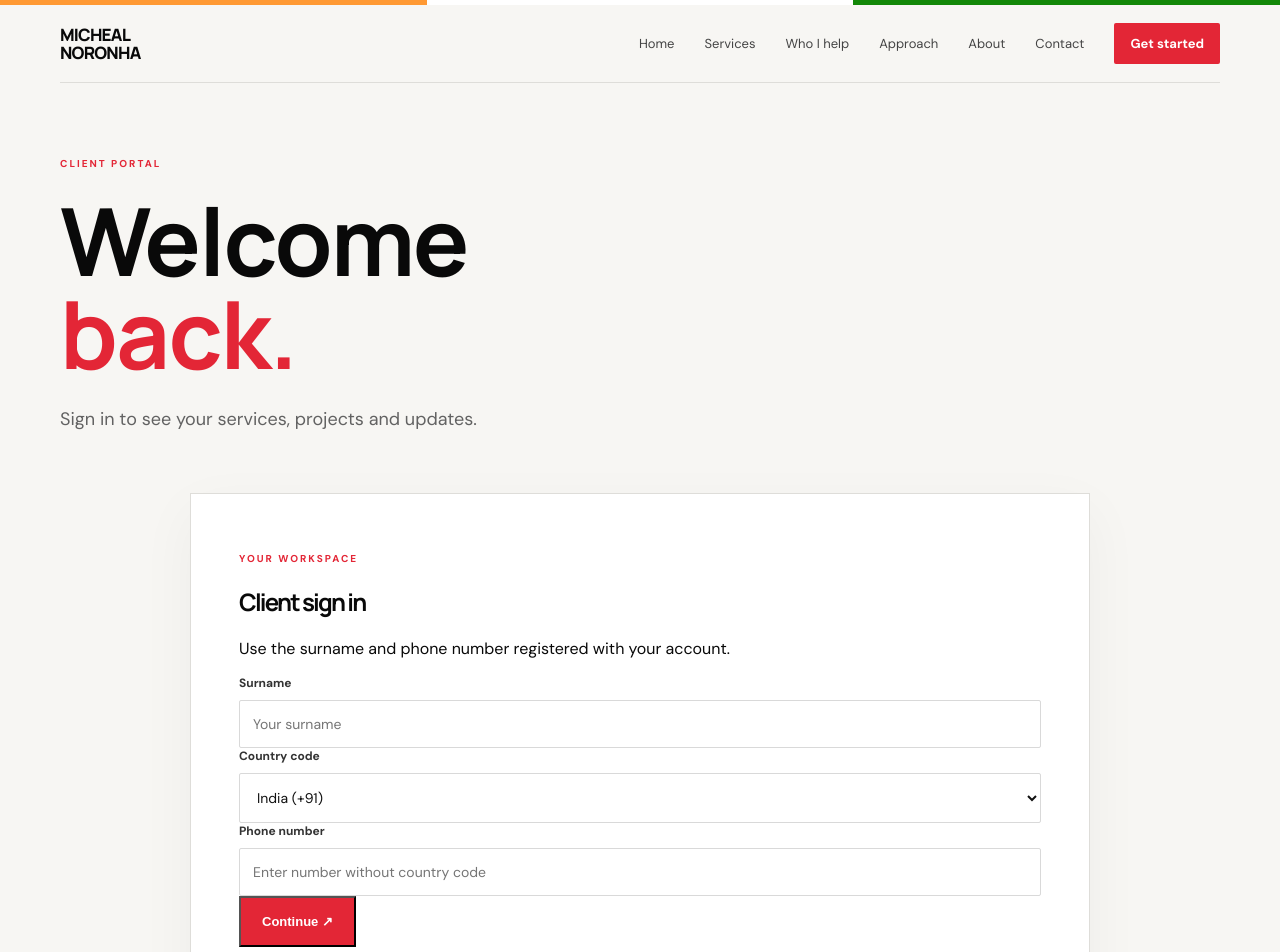
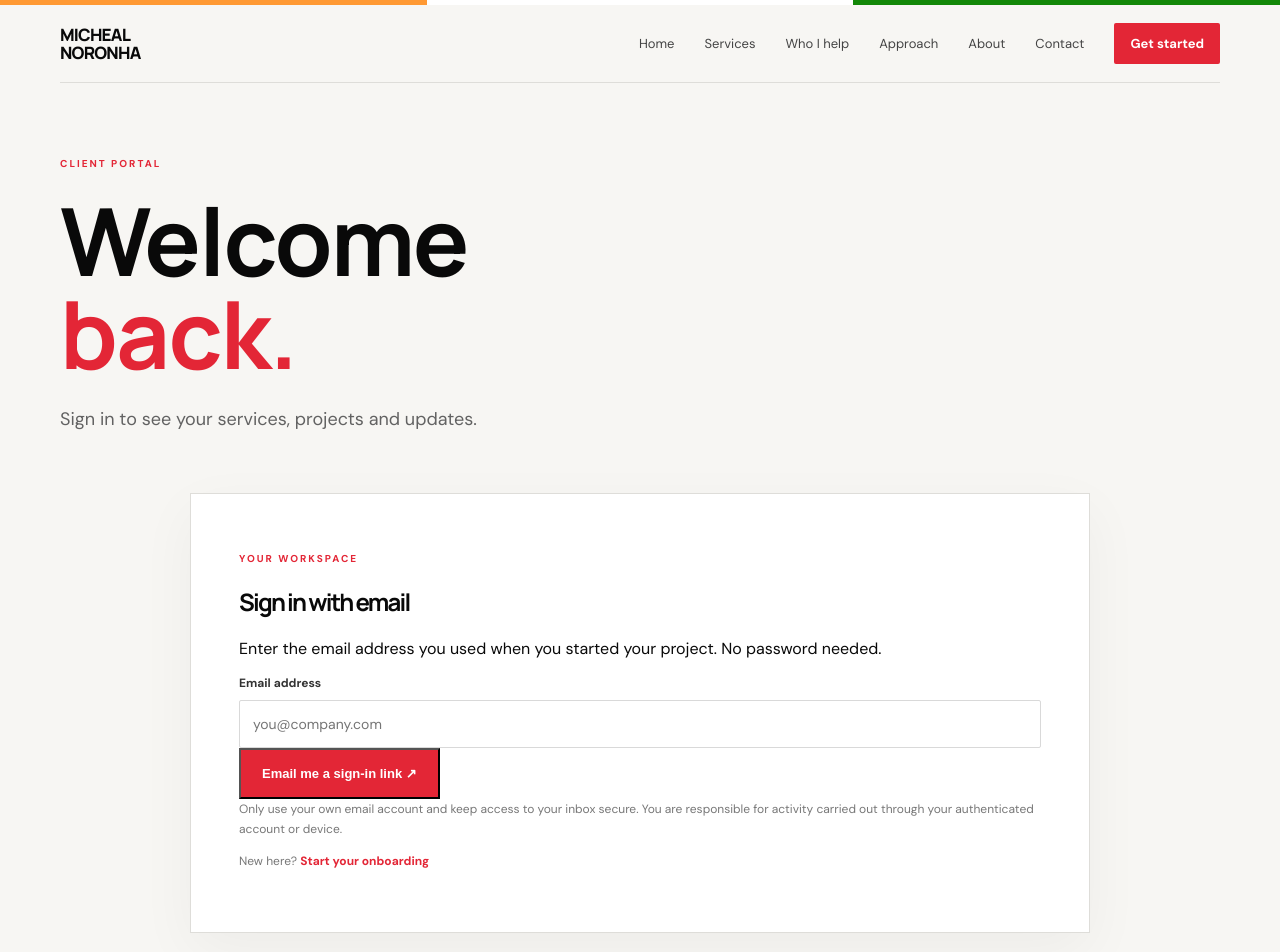
Before and after one commit to mickey22696/micheal-noronha, a Next.js app: page /portal/sign-in in a window 1280 px wide. Shown: the top 952 px of the page. Built offline with nearby package versions, Linux system fonts and the light colour scheme.

Commit message:
Switch client login to email magic links

```diff
--- a/src/app/portal/sign-in/SignInForm.js
+++ b/src/app/portal/sign-in/SignInForm.js
@@ -1,108 +1,46 @@
 "use client";
 import { useState } from "react";
 import Link from "next/link";
-import { useRouter } from "next/navigation";
+import { generatePKCEPair } from "@nhost/nhost-js/auth";
 import { getNhost } from "../../../lib/nhost";
 
-const countries = [
-  { name: "India", dial: "+91" }, { name: "Kuwait", dial: "+965" },
-  { name: "United States", dial: "+1" }, { name: "United Kingdom", dial: "+44" },
-  { name: "United Arab Emirates", dial: "+971" }, { name: "Saudi Arabia", dial: "+966" },
-  { name: "Qatar", dial: "+974" }, { name: "Oman", dial: "+968" },
-  { name: "Bahrain", dial: "+973" }, { name: "Canada", dial: "+1" },
-  { name: "Australia", dial: "+61" }, { name: "Other", dial: "+" }
-];
+export default function SignInForm() {
+  const [email,setEmail]=useState("");
+  const [sent,setSent]=useState(false);
+  const [error,setError]=useState("");
+  const [busy,setBusy]=useState(false);
 
-const digits = (value) => String(value || "").replace(/\\D/g, "");
-
-export default function SignInForm() {
-  const [surname, setSurname] = useState("");
-  const [countryCode, setCountryCode] = useState("+91");
-  const [phone, setPhone] = useState("");
-  const [otp, setOtp] = useState("");
-  const [step, setStep] = useState("details");
-  const [error, setError] = useState("");
-  const [busy, setBusy] = useState(false);
-  const router = useRouter();
-
-  const fullPhone = countryCode + digits(phone);
-
-  async function requestCode(e) {
+  async function submit(e) {
     e.preventDefault();
-    setError("");
-    if (!surname.trim() || digits(phone).length < 6) {
-      setError("Enter your surname and a valid phone number.");
-      return;
-    }
-    setBusy(true);
+    setBusy(true); setError("");
     try {
-      const response = await getNhost().auth.signInPasswordlessSms({ phoneNumber: fullPhone });
-      if (response.error || response.body?.error) throw new Error(response.body?.message || "Could not send a verification code.");
-      setStep("otp");
-    } catch (err) {
-      setError(err?.message || "SMS sign-in is not available yet. Please try again later.");
-    } finally {
-      setBusy(false);
-    }
-  }
-
-  async function verifyCode(e) {
-    e.preventDefault();
-    setError("");
-    if (!/^\\d{4,8}$/.test(otp.trim())) {
-      setError("Enter the verification code sent to your phone.");
-      return;
-    }
-    setBusy(true);
-    try {
-      const nhost = getNhost();
-      const response = await nhost.auth.verifySignInPasswordlessSms({ phoneNumber: fullPhone, otp: otp.trim() });
-      const session = response.body?.session;
-      if (response.error || !session?.user?.id) throw new Error(response.body?.message || "That code could not be verified.");
-
-      const result = await nhost.graphql.request({
-        query: `query VerifyClientIdentity($userId: uuid!) {
-          customer_profiles(where: { user_id: { _eq: $userId } }, limit: 1) { full_name phone }
-        }`,
-        variables: { userId: session.user.id }
+      const { verifier, challenge } = await generatePKCEPair();
+      localStorage.setItem("nhost_pkce_verifier", verifier);
+      const response = await getNhost().auth.signInPasswordlessEmail({
+        email: email.trim().toLowerCase(),
+        options: { redirectTo: window.location.origin + "/portal/verify" },
+        codeChallenge: challenge
       });
-      if (result.body?.errors?.length) throw new Error("We couldn't verify your client profile. Please contact support.");
-      const profile = result.body?.data?.customer_profiles?.[0];
-      const expectedSurname = (profile?.full_name || "").trim().split(/\\s+/).pop() || "";
-      const suppliedSurname = surname.trim().toLocaleLowerCase();
-      const savedDigits = digits(profile?.phone);
-      const enteredDigits = digits(phone);
-      const phoneMatches = savedDigits && (savedDigits.endsWith(enteredDigits) || enteredDigits.endsWith(savedDigits));
-      if (!profile || expectedSurname.toLocaleLowerCase() !== suppliedSurname || !phoneMatches) {
-        await nhost.auth.signOut();
-        throw new Error("Those details don't match a client profile. Check your surname and phone number or contact us for help.");
-      }
-      router.push("/portal");
-      router.refresh();
-    } catch (err) {
-      setError(err?.message || "Unable to sign in. Please try again.");
-    } finally {
-      setBusy(false);
-    }
+      if (response.error || response.body?.error) throw new Error(response.body?.message || "Unable to send your sign-in link.");
+      setSent(true);
+    } catch(err) {
+      localStorage.removeItem("nhost_pkce_verifier");
+      setError(err?.message || "Unable to send your sign-in link. Please try again.");
+    } finally { setBusy(false); }
   }
 
   return <section className="wrap onboarding-wrap"><div className="onboard-card signin-card">
-    <p className="eyebrow">YOUR WORKSPACE</p><h2>Client sign in</h2>
-    <p className="portal-muted">Use the surname and phone number registered with your account.</p>
-    {step === "details" ? <form onSubmit={requestCode} className="portal-form">
-      <label className="field"><span>Surname</span><input autoComplete="family-name" required value={surname} onChange={e=>setSurname(e.target.value)} placeholder="Your surname" /></label>
-      <label className="field"><span>Country code</span><select value={countryCode} onChange={e=>setCountryCode(e.target.value)}>{countries.map(c=><option key={c.name} value={c.dial}>{c.name} ({c.dial})</option>)}</select></label>
-      <label className="field"><span>Phone number</span><input type="tel" inputMode="numeric" autoComplete="tel-national" required value={phone} onChange={e=>setPhone(e.target.value)} placeholder="Enter number without country code" /></label>
+    <p className="eyebrow">YOUR WORKSPACE</p><h2>{sent ? "Check your inbox." : "Sign in with email"}</h2>
+    {sent ? <>
+      <p>We've sent a secure sign-in link to <strong>{email}</strong>. Open it on this device to access your client workspace. The link may expire, so use the latest email.</p>
+      <button type="button" className="btn-quiet" onClick={()=>setSent(false)}>Use a different email</button>
+    </> : <form onSubmit={submit} className="portal-form">
+      <p className="portal-muted">Enter the email address you used when you started your project. No password needed.</p>
+      <label className="field"><span>Email address</span><input type="email" autoComplete="email" required value={email} onChange={e=>setEmail(e.target.value)} placeholder="you@company.com" /></label>
       {error && <p className="form-error" role="alert">{error}</p>}
-      <button className="btn primary" disabled={busy}>{busy?"Sending…":"Continue ↗"}</button>
-    </form> : <form onSubmit={verifyCode} className="portal-form">
-      <p className="form-hint">Enter the code sent to {fullPhone}.</p>
-      <label className="field"><span>Verification code</span><input autoComplete="one-time-code" inputMode="numeric" required value={otp} onChange={e=>setOtp(e.target.value)} placeholder="Enter SMS code" /></label>
-      {error && <p className="form-error" role="alert">{error}</p>}
-      <button className="btn primary" disabled={busy}>{busy?"Verifying…":"Verify and sign in ↗"}</button>
-      <button type="button" className="btn-quiet" onClick={()=>{setStep("details");setOtp("");setError("");}}>← Change details</button>
+      <button className="btn primary" disabled={busy}>{busy?"Sending link…":"Email me a sign-in link ↗"}</button>
     </form>}
-    <p className="privacy-note">Keep your phone and verification codes private. You are responsible for activity carried out through your authenticated account or device.</p>
+    <p className="privacy-note">Only use your own email account and keep access to your inbox secure. You are responsible for activity carried out through your authenticated account or device.</p>
     <p className="signin-prompt">New here? <Link href="/onboard">Start your onboarding</Link></p>
   </div></section>;
 }
```
